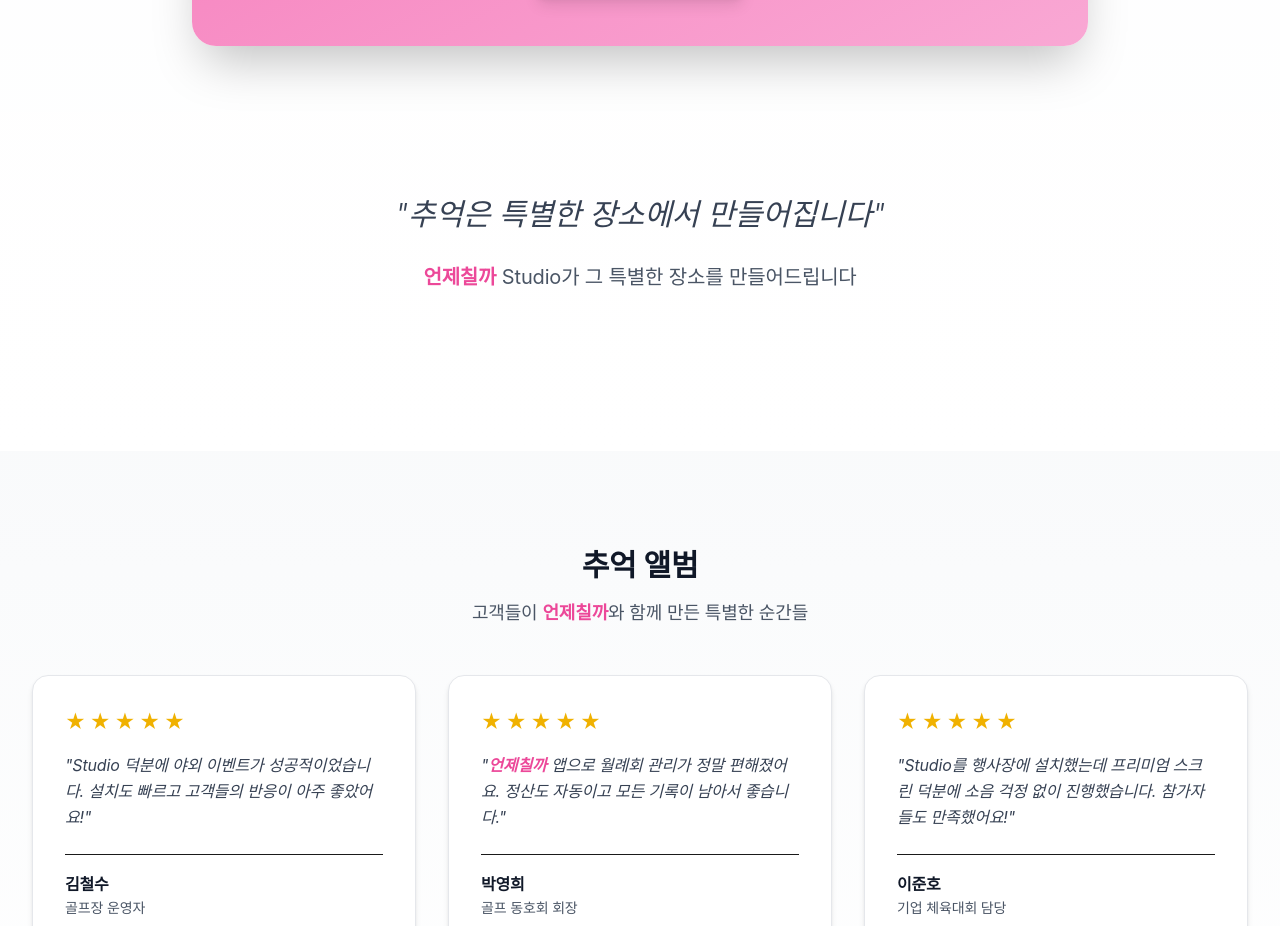
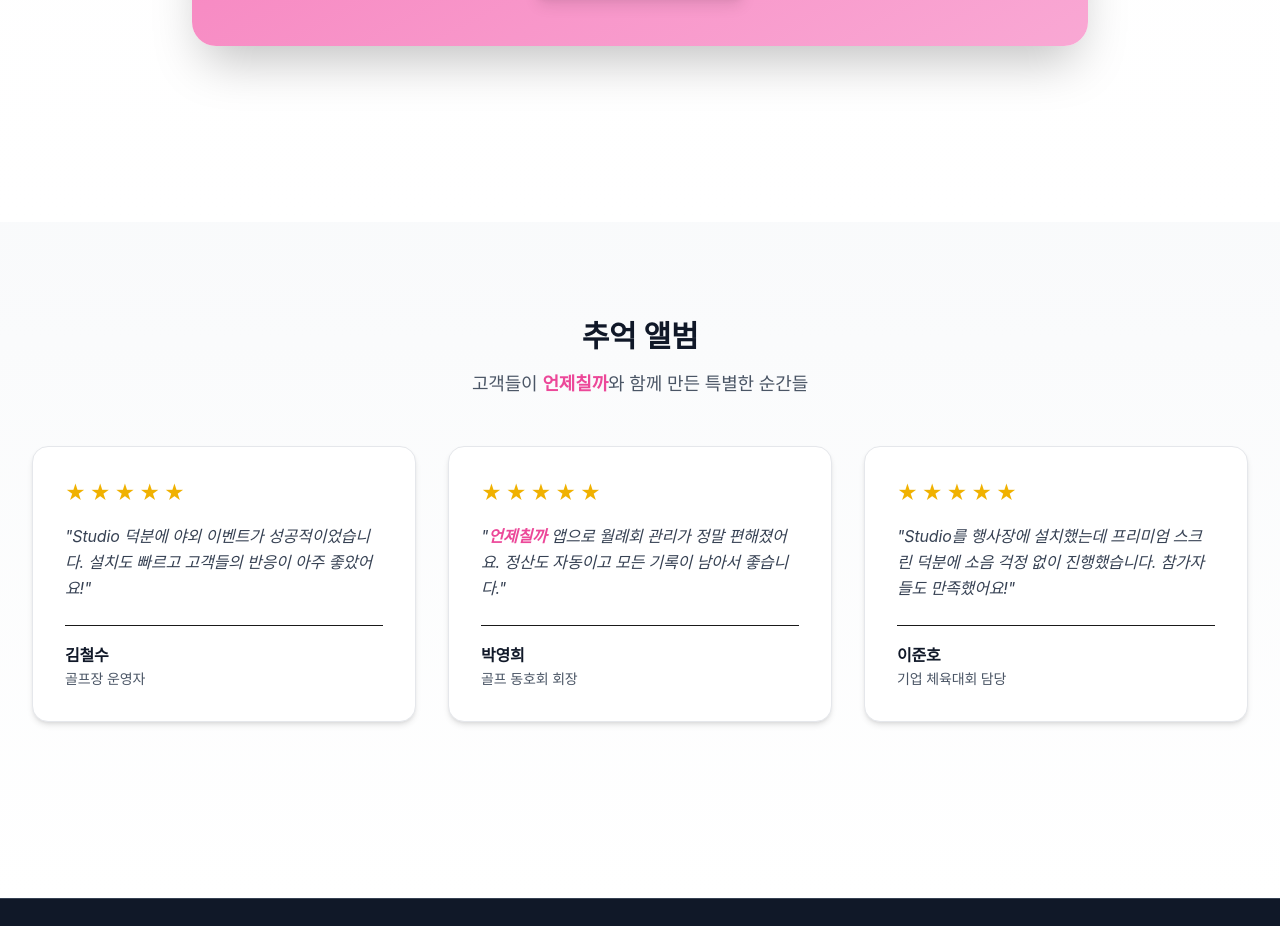
Before and after one commit to BAE-EXMO/ddadang, a Next.js app: page / in a window 1280 px wide. Shown: the part 8280-9206 px from the top of the page. Built offline with nearby package versions, Linux system fonts and the light colour scheme; a web font is replaced by a local one.

Commit message:
AirtentSection에서 Emotional Closing 문구 삭제
- '추억은 특별한 장소에서 만들어집니다' 삭제

- '언제칠까 Studio가 그 특별한 장소를 만들어드립니다' 삭제

```diff
--- a/components/sections/AirtentSection.tsx
+++ b/components/sections/AirtentSection.tsx
@@ -406,23 +406,6 @@ export default function AirtentSection() {
           </div>
         </motion.div>
 
-        {/* Emotional Closing */}
-        <motion.div
-          initial={{ opacity: 0, y: 30 }}
-          whileInView={{ opacity: 1, y: 0 }}
-          viewport={{ once: true }}
-          transition={{ duration: 0.8 }}
-          className="text-center py-16"
-        >
-          <div className="max-w-3xl mx-auto">
-            <p className="text-2xl md:text-3xl font-light text-gray-700 leading-relaxed italic">
-              "추억은 특별한 장소에서 만들어집니다"
-            </p>
-            <p className="text-xl text-gray-600 mt-6">
-              <span className="brand-name">언제칠까</span> Studio가 그 특별한 장소를 만들어드립니다
-            </p>
-          </div>
-        </motion.div>
       </SectionWrapper>
 
       <PurchaseModal
```
